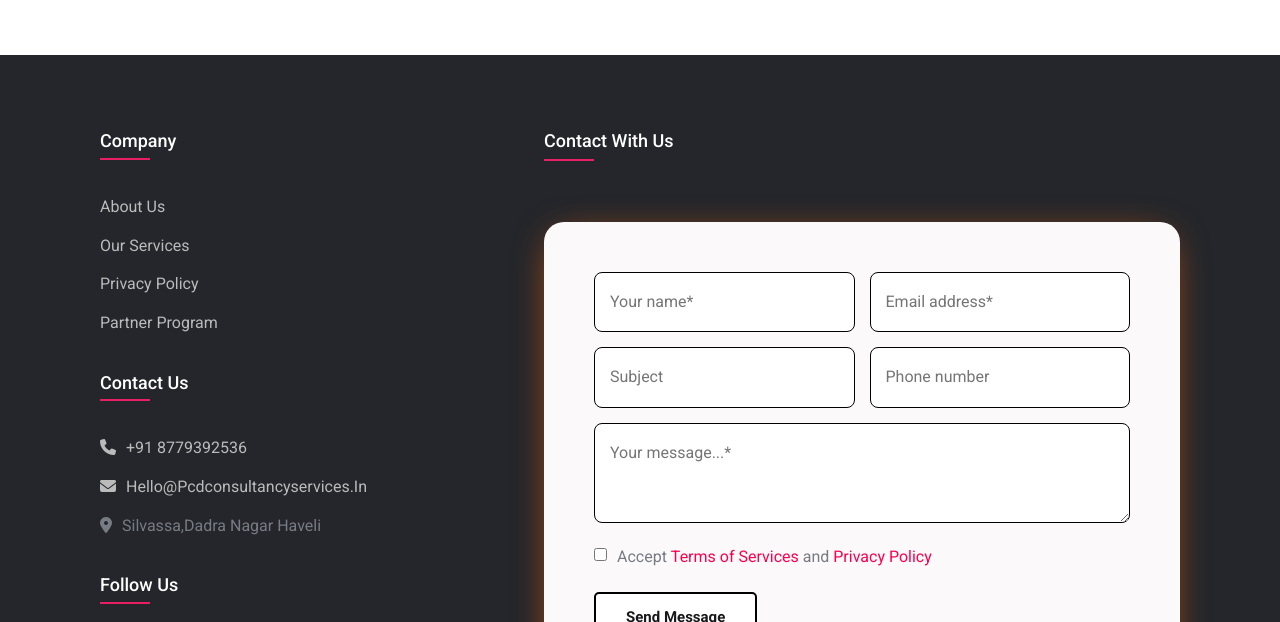
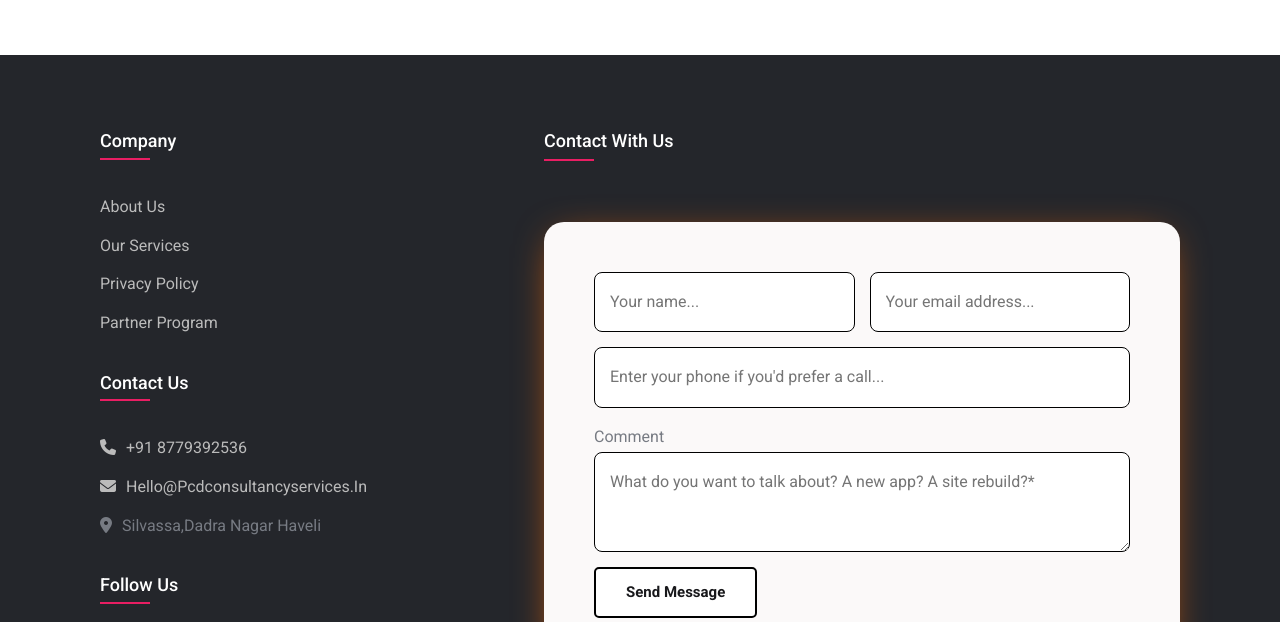
Before and after one commit to SaSa-Ent/Website, a plain HTML site: page index.html in a window 1280 px wide. Shown: the part 3939-4561 px from the top of the page. Drawn offline with nearby package versions, Linux system fonts and the light colour scheme.

Commit message:
placeholder change

```diff
--- a/index.html
+++ b/index.html
@@ -1086,48 +1086,54 @@
                   class="contact-form"
                   id="myForm"
               >
+
                   <div class="input-wrapper">
+
                       <input
                           type="text"
                           name="name"
                           aria-label="name"
-                          placeholder="Your name*"
+                          placeholder="Your name..."
                           required
                           class="input-field"
                       >
+
                       <input
                           type="email"
                           name="email_address"
                           aria-label="email"
-                          placeholder="Email address*"
+                          placeholder="Your email address..."
                           required
                           class="input-field"
                       >
                   </div>
+
                   <div class="input-wrapper">
-                      <input
+                      <!-- <input
                           type="text"
                           name="subject"
                           aria-label="subject"
                           placeholder="Subject"
                           class="input-field"
-                      >
+                        > -->
+
                       <input
                           type="number"
                           name="phone"
                           aria-label="phone"
-                          placeholder="Phone number"
+                          placeholder="Enter your phone if you'd prefer a call... "
                           class="input-field"
                       >
                   </div>
+                  Comment
                   <textarea
                       name="message"
                       aria-label="message"
-                      placeholder="Your message...*"
+                      placeholder="What do you want to talk about? A new app? A site rebuild?*"
                       required
                       class="input-field"
                   ></textarea>
-                  <div class="checkbox-wrapper">
+                  <!-- <div class="checkbox-wrapper">
                       <input
                           type="checkbox"
                           name="terms_and_policy"
@@ -1141,7 +1147,7 @@
                           and
                           <a href="#" class="label-link">Privacy Policy</a>
                       </label>
-                  </div>
+                  </div> -->
                   <div id="responseMessage" style="margin-bottom:5px;color:hsl(341, 100%, 49%);font-size: 20px;"></div>
                   <button type="button" onclick="submitForm()" class="btn btn-secondary-2">
                       Send Message
```
